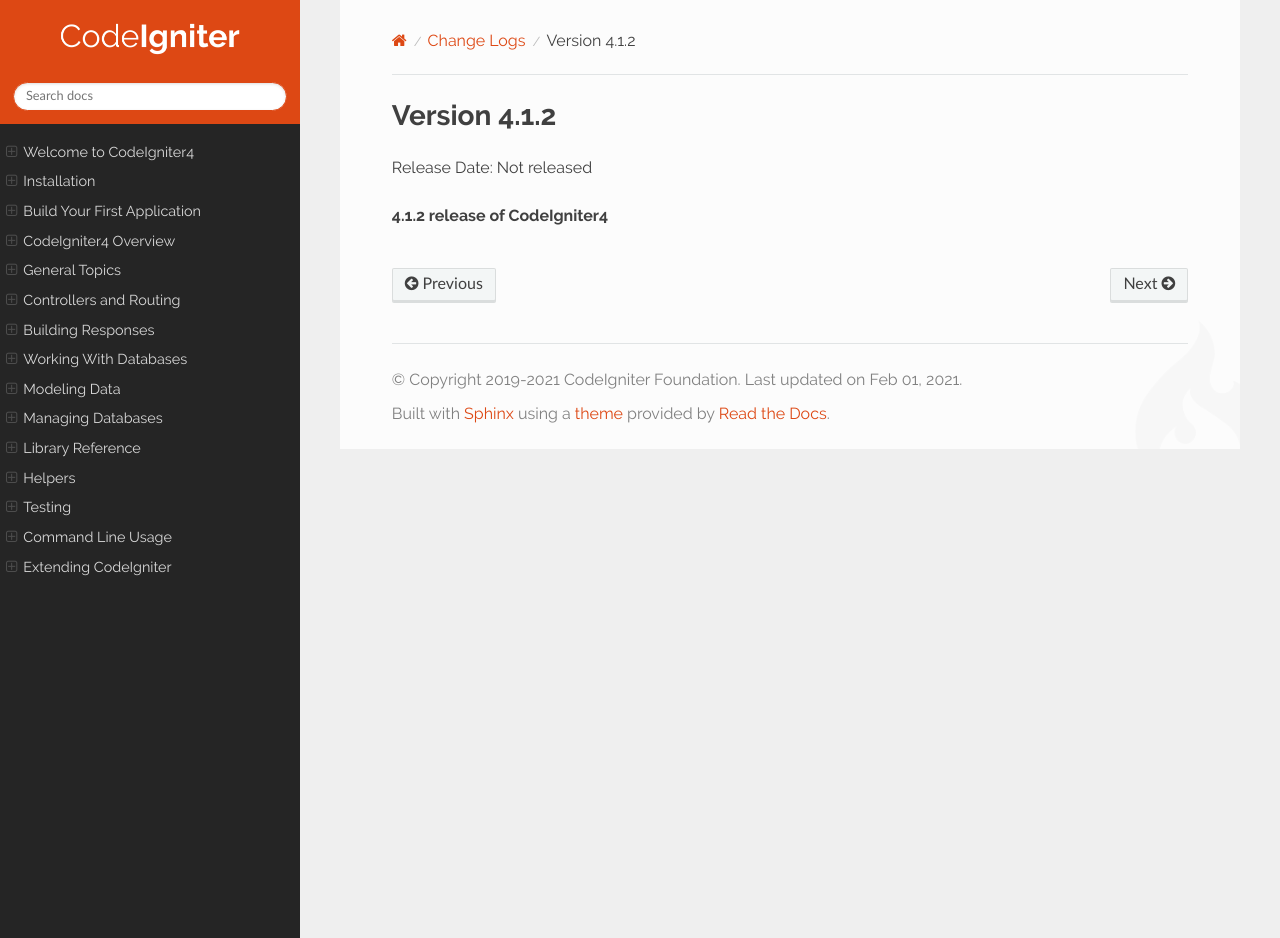
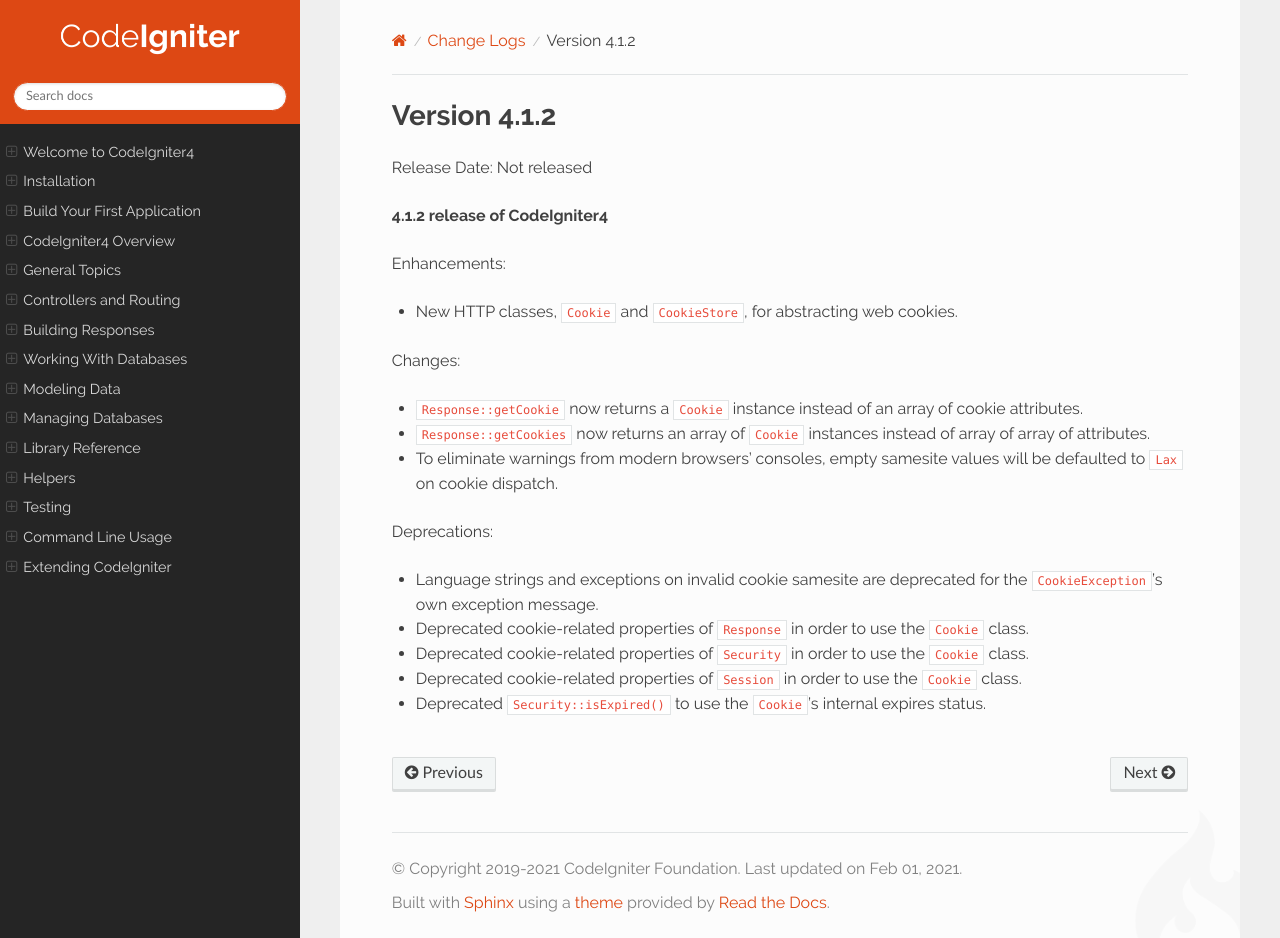
Before and after one commit to NEKOGET/ci4_user_guide_src, a Sphinx documentation site: the page built from source/changelogs/v4.1.2.rst, in a window 1280 px wide and 938 px high. Built offline with Sphinx 7.4.7 and the Read the Docs theme 2.0.0, drawn with Linux system fonts in a browser that asks for light colours.

Commit message:
Implement code review

```diff
--- a/source/changelogs/v4.1.2.rst
+++ b/source/changelogs/v4.1.2.rst
@@ -4,3 +4,21 @@ Version 4.1.2
 Release Date: Not released
 
 **4.1.2 release of CodeIgniter4**
+
+Enhancements:
+
+- New HTTP classes, ``Cookie`` and ``CookieStore``, for abstracting web cookies.
+
+Changes:
+
+- ``Response::getCookie`` now returns a ``Cookie`` instance instead of an array of cookie attributes.
+- ``Response::getCookies`` now returns an array of ``Cookie`` instances instead of array of array of attributes.
+- To eliminate warnings from modern browsers' consoles, empty samesite values will be defaulted to ``Lax`` on cookie dispatch.
+
+Deprecations:
+
+- Language strings and exceptions on invalid cookie samesite are deprecated for the ``CookieException``'s own exception message.
+- Deprecated cookie-related properties of ``Response`` in order to use the ``Cookie`` class.
+- Deprecated cookie-related properties of ``Security`` in order to use the ``Cookie`` class.
+- Deprecated cookie-related properties of ``Session`` in order to use the ``Cookie`` class.
+- Deprecated ``Security::isExpired()`` to use the ``Cookie``'s internal expires status.
```
Also changed, not shown: source/changelogs/v4.1.0.rst (+0 -15 lines), source/libraries/cookies.rst (+14 -14 lines).
